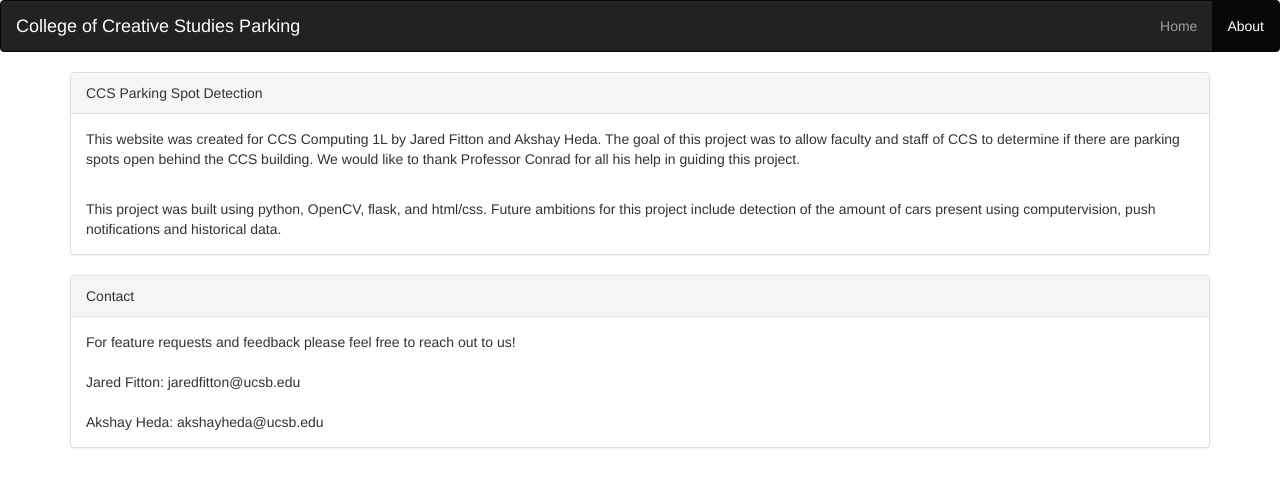
After one commit to ccs-computing-w19/eye_see_you, a Flask app: page /about in a window 1280 px wide. The commit adds this page. Shown: the top 487 px of the page. Run offline with Flask 2, Linux system fonts and the light colour scheme; some libraries are stand-ins or nearby versions.

Commit message:
Added about page

```diff
--- /dev/null
+++ b/web_app/templates/about.html
@@ -0,0 +1,48 @@
+<!DOCTYPE html>
+<html lang="en" dir="ltr">
+    <head>
+        <meta charset="utf-8">
+        <script src="https://ajax.googleapis.com/ajax/libs/jquery/3.3.1/jquery.min.js"></script>
+        <link rel="stylesheet" href="https://maxcdn.bootstrapcdn.com/bootstrap/3.4.0/css/bootstrap.min.css">
+        <script src="https://maxcdn.bootstrapcdn.com/bootstrap/3.4.0/js/bootstrap.min.js"></script>
+        <link href="{{ url_for('static', filename='styles.css') }}" rel="stylesheet" type="text/css"></link>
+        <title>CCS Parking</title>
+    </head>
+    <body>
+        <nav class="navbar navbar-inverse">
+            <div class="container-fluid">
+                <div class="navbar-header">
+                  <a class="navbar-brand">College of Creative Studies Parking</a>
+                </div>
+                <ul class="nav navbar-nav navbar-right">
+                    <li><a href="{{ url_for('index') }}">Home</a></li>
+                    <li class="active"><a href="{{ url_for('about') }}">About</a></li>
+                </ul>
+            </div>
+        </nav>
+
+        <div class="container">
+            <div class="panel panel-default">
+                <div class="panel-heading">CCS Parking Spot Detection</div>
+                <div class="panel-body">
+                    This website was created for CCS Computing 1L by Jared Fitton and Akshay Heda.
+                    The goal of this project was to allow faculty and staff of CCS to
+                    determine if there are parking spots open behind the CCS building.
+                    We would like to thank Professor Conrad for all his help in guiding this project.
+                </div>
+                <div class="panel-body">
+                    This project was built using python, OpenCV, flask, and html/css. Future ambitions for this project include
+                    detection of the amount of cars present using computervision, push notifications and historical data.
+                </div>
+            </div>
+            <div class="panel panel-default">
+                <div class="panel-heading">Contact</div>
+                <div class="panel-body">
+                    For feature requests and feedback please feel free to reach out to us! <br/>
+                    <br/>Jared Fitton: jaredfitton@ucsb.edu<br/>
+                    <br/>Akshay Heda: akshayheda@ucsb.edu
+                </div>
+            </div>
+        </div>
+    </body>
+</html>
--- a/web_app/templates/index.html
+++ b/web_app/templates/index.html
@@ -17,8 +17,8 @@
                   <a class="navbar-brand">College of Creative Studies Parking</a>
                 </div>
                 <ul class="nav navbar-nav navbar-right">
-                    <li class="active"><a href="#">Home</a></li>
-                    <li ><a href="#">About</a></li>
+                    <li class="active"><a href="{{ url_for('index') }}">Home</a></li>
+                    <li ><a href="{{ url_for('about') }}">About</a></li>
                 </ul>
             </div>
         </nav>
--- a/web_app/webserver.py
+++ b/web_app/webserver.py
@@ -9,6 +9,10 @@ app.debug = True
 @app.route('/')
 def index():
     return render_template('index.html')
+
+@app.route('/about')
+def about():
+    return render_template('about.html')
 
 @app.route('/video_feed')
 def video_feed():
```
